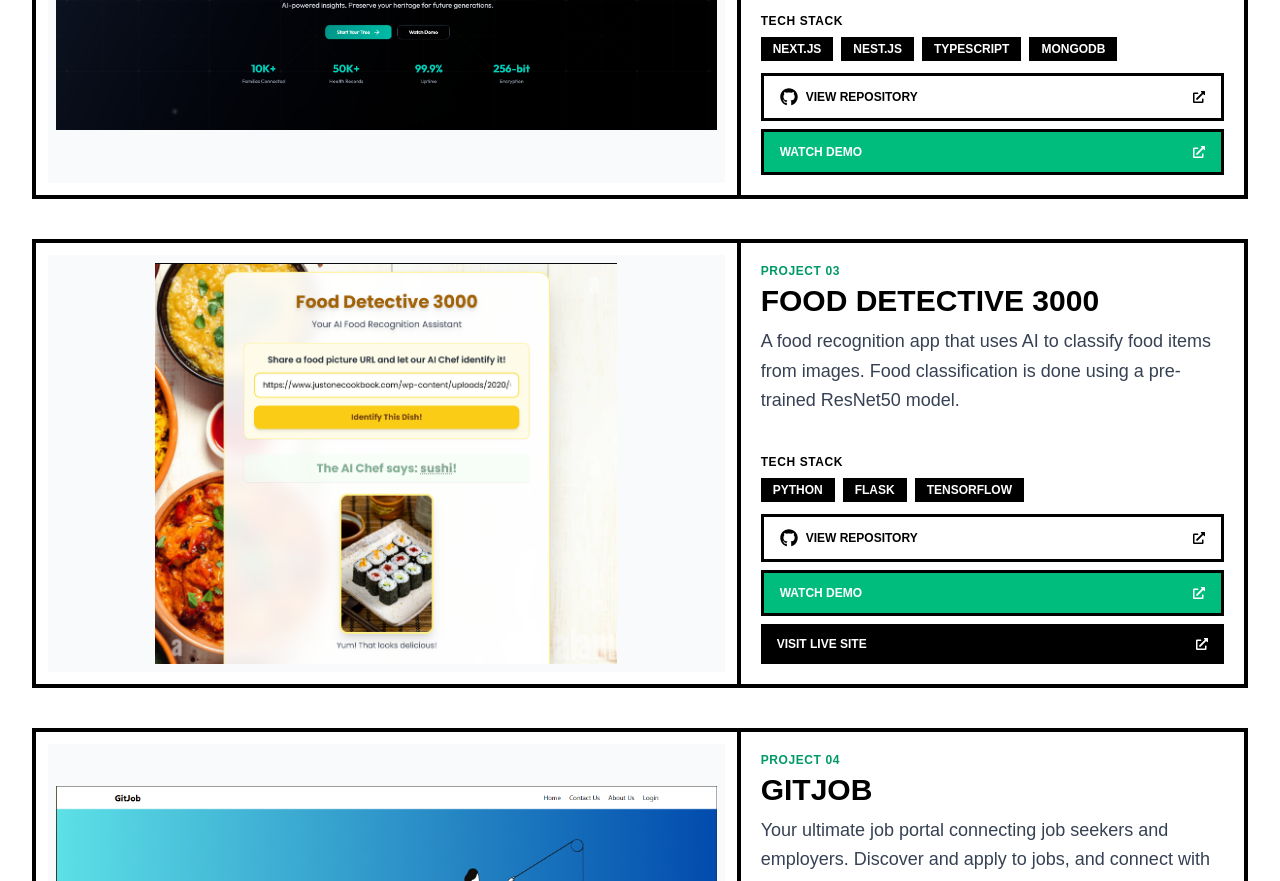
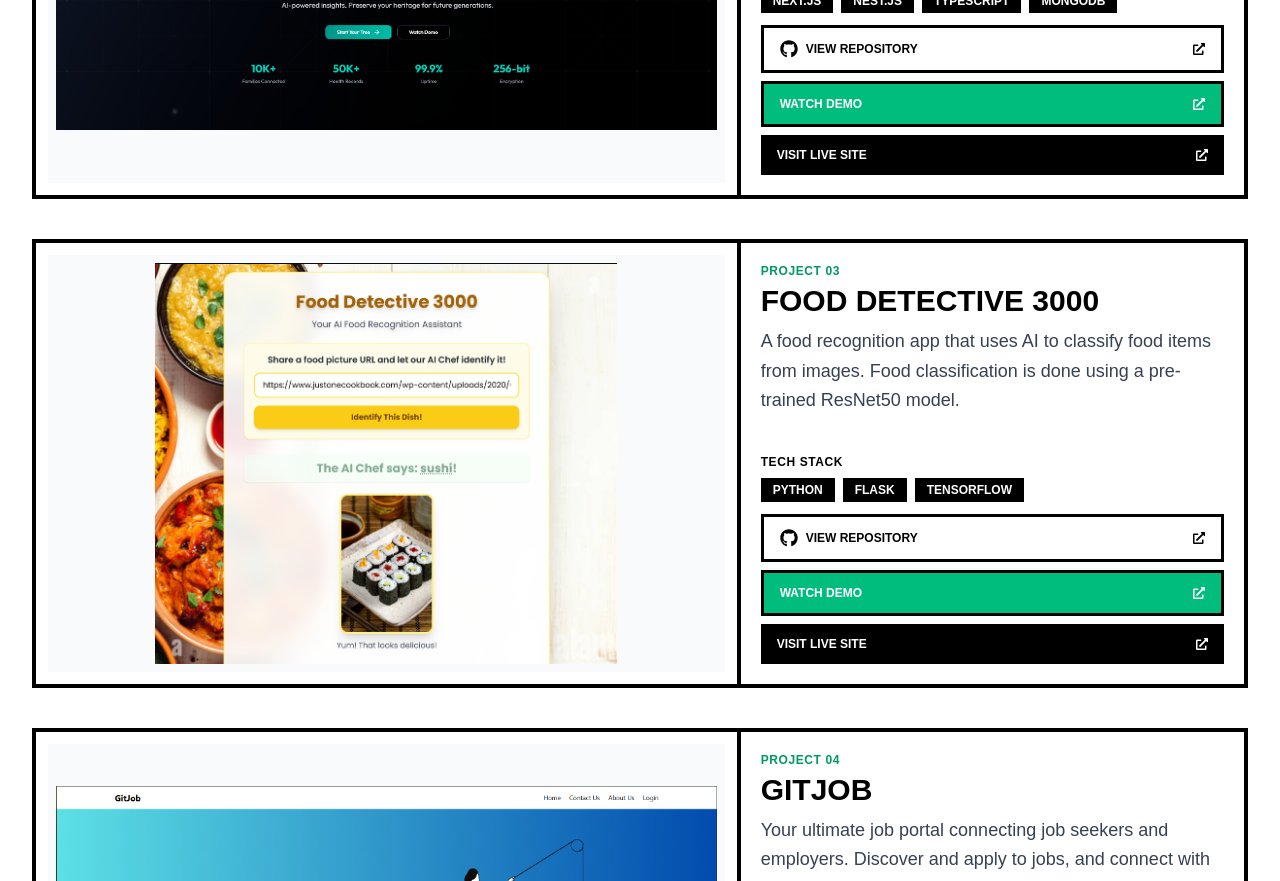
Before and after one commit to peterdev123/my-portfolio, a Next.js app: page / in a window 1280 px wide. Shown: the part 1820-2701 px from the top of the page. Built offline with nearby package versions, Linux system fonts and the light colour scheme.

Commit message:
Added LiveLink to TreeTrace

```diff
--- a/src/app/components/Projects.jsx
+++ b/src/app/components/Projects.jsx
@@ -22,6 +22,7 @@ const projects = [
     techStack: ["Next.js", "Nest.js", "Typescript", "MongoDB"],
     githubLink: "https://github.com/ZenXen7/TreeTrace",
     demoLink: "https://www.youtube.com/watch?v=yvPGpf0bSUc&t=1s",
+    liveLink: "https://tree-trace-rzni.vercel.app",
   },
   {
     title: "Food Detective 3000",
```
